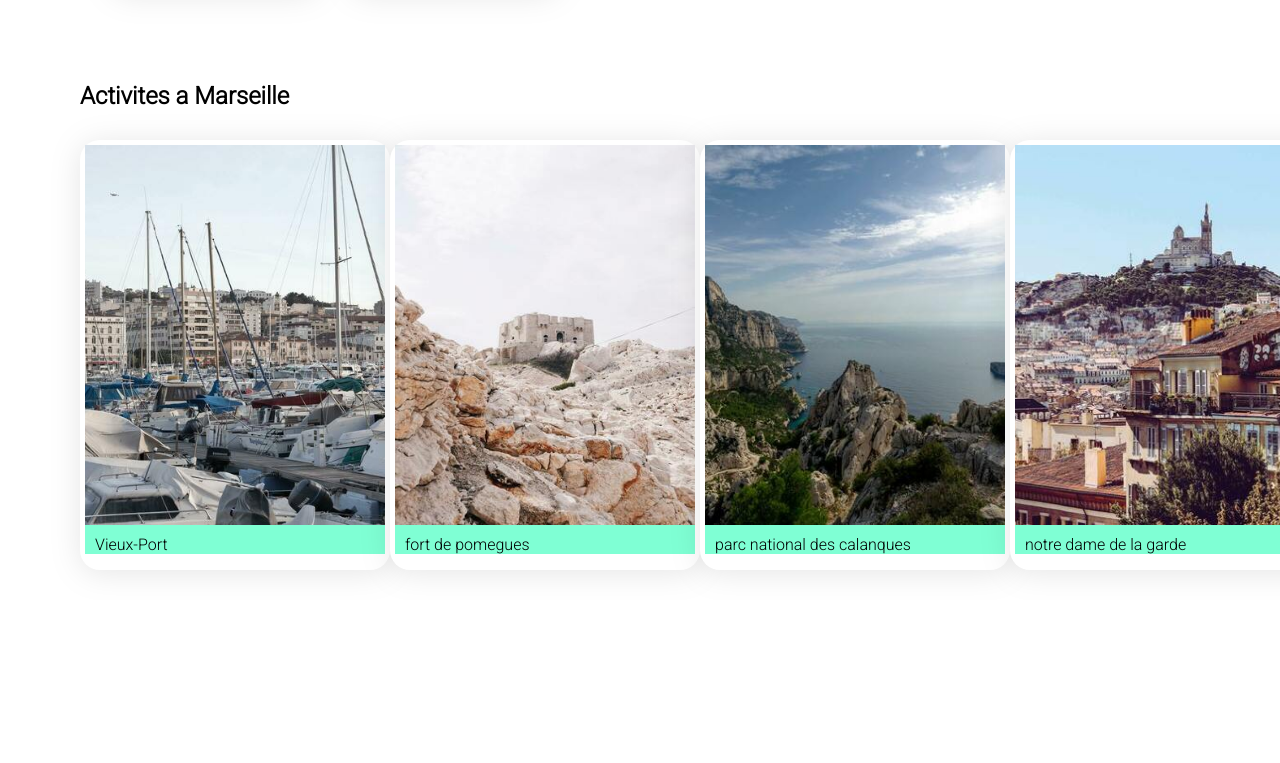
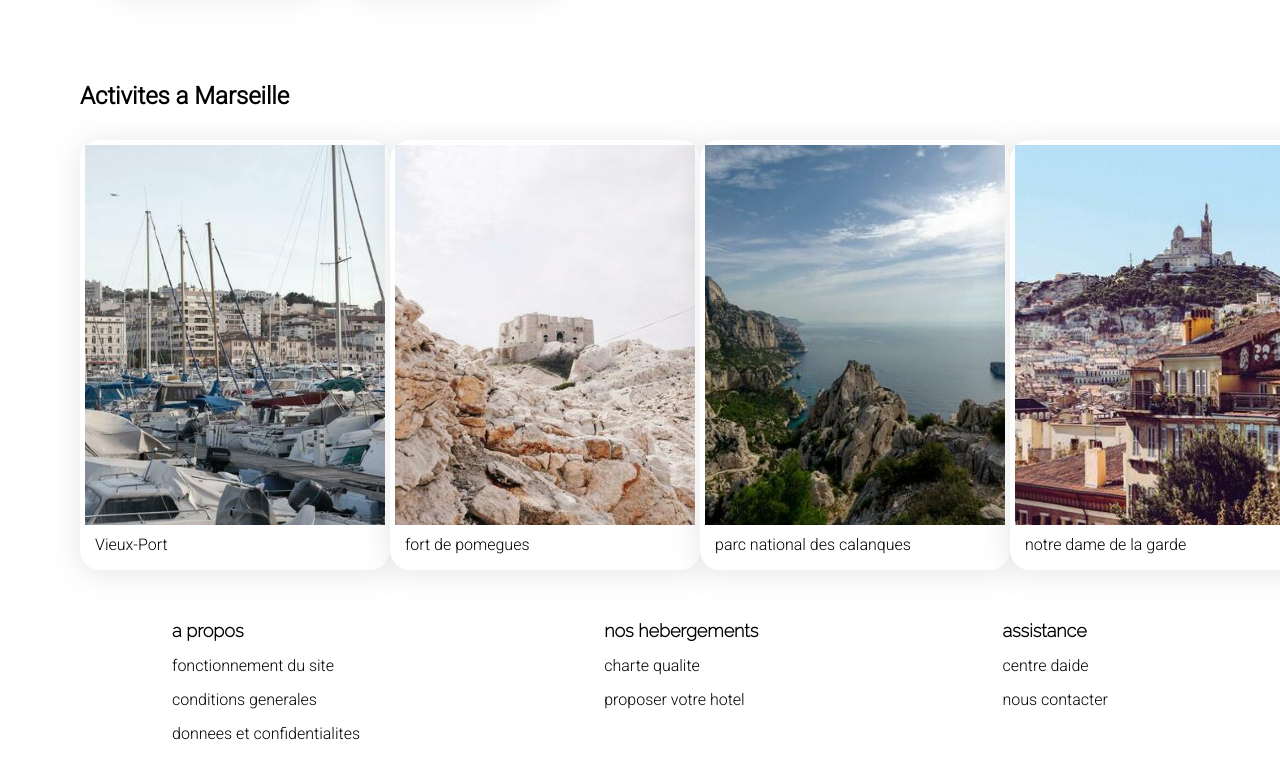
Before and after one commit to lahkarim/booki, a plain HTML site: page index.html in a window 1280 px wide. Shown: the part 1158-1921 px from the top of the page. Before the commit the page ends 1758 px from the top, so only its background shows below. Drawn offline with Linux system fonts and the light colour scheme; a web font is replaced by a local one.

Commit message:
footer done

```diff
--- a/index.html
+++ b/index.html
@@ -295,7 +295,36 @@
               </section>
     </div>
   </main>
-  </div>
+  <footer>
+    <div class="footer">
+      <div class="footernav">
+        <nav>
+          <a href="#" class="nava1"> a propos</a>
+          <a href="#" class="nava">fonctionnement du site</a>
+          <a href="#" class="nava">conditions generales</a>
+          <a href="#" class="nava">donnees et confidentialites</a>
+        </nav>
+
+      </div>
+      <div class="footernav">
+        <nav>
+          <a href="#" class="nava1">nos hebergements</a>
+          <a href="#" class="nava">charte qualite</a>
+          <a href="#" class="nava">proposer votre hotel</a>
+        </nav>
+
+      </div>
+      <div class="footernav">
+        <nav>
+          <a href="#" class="nava1">assistance</a>
+          <a href="#" class="nava">centre daide</a>
+          <a href="#" class="nava">nous contacter</a>
+        </nav>
+
+      </div>
+    </div>
+  </footer>
+ </div>
 
 </body>
 
--- a/styles.css
+++ b/styles.css
@@ -315,7 +315,32 @@ a {
 }
 
 .activites-cards .card .card-txt {
-    background-color: aquamarine;
+
     padding-top: 10px;
     padding-left: 10px;
 }
+
+.footer {
+    display: flex;
+    flex-direction: row;
+    justify-content: space-around;
+    width: 100%;
+
+}
+
+.footernav nav {
+    display: flex;
+    flex-direction: column;
+    padding: 20px;
+    gap: 15px;
+}
+
+.nava1 {
+color: #000;
+/* Title/Filter */
+font-family: Raleway;
+font-size: 18px;
+font-style: normal;
+font-weight: 700;
+line-height: normal;
+}
```
